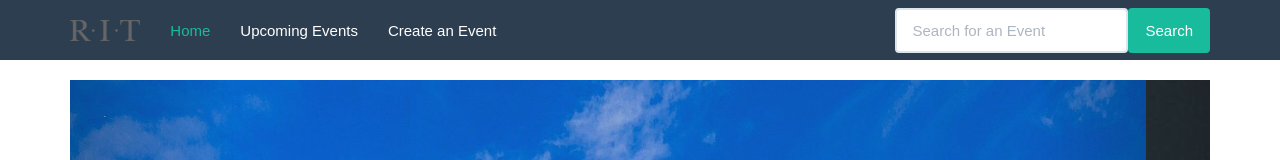
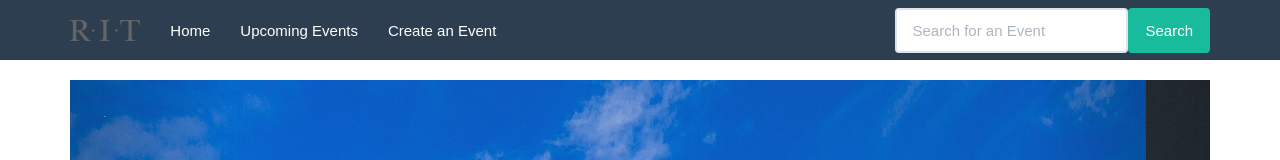
Before and after one commit to scioffi/SWEN-344-Event-Manager-Frontend, a React (Create React App) app: page / in a window 1280 px wide. Shown: the top 160 px of the page. Built offline with nearby package versions, Linux system fonts and the light colour scheme; a web font is replaced by a local one.

Commit message:
Fixed b ug

```diff
--- a/src/components/Header/Header.js
+++ b/src/components/Header/Header.js
@@ -19,7 +19,7 @@ class Header extends React.Component {
                         </div>
                         <div id="navbar" className="navbar-collapse collapse">
                             <ul className="nav navbar-nav">
-                                <li><Link to="/"><a href="/">Home</a></Link></li>
+                                <li><Link to="/">Home</Link></li>
                                 <li><Link to="/EventList">Upcoming Events</Link></li>
                                 <li><Link to="/CreateEvent">Create an Event</Link></li>
                             </ul>
--- a/src/components/Pages/Homepage.js
+++ b/src/components/Pages/Homepage.js
@@ -2,6 +2,7 @@ import React from "react";
 import logo from '../../images/logo.svg';
 import moon from '../../images/moon.jpg';
 import SpringFest from '../../images/SpringFest.jpg';
+import {Glyphicon} from "react-bootstrap";
 
 class Homepage extends React.Component {
     render(){
@@ -30,11 +31,11 @@ class Homepage extends React.Component {
                       </div>
                   </div>
                   <a className="left carousel-control" href="#myCarousel" data-slide="prev">
-                      <span className="glyphicon glyphicon-chevron-left"></span>
+                      <Glyphicon glyh="glyphicon glyphicon-chevron-left" />
                       <span className="sr-only">Previous</span>
                   </a>
                   <a className="right carousel-control" href="#myCarousel" data-slide="next">
-                      <span className="glyphicon glyphicon-chevron-right"></span>
+                      <Glyphicon glyph="chevron-right" />
                       <span className="sr-only">Next</span>
                   </a>
               </div>
```
